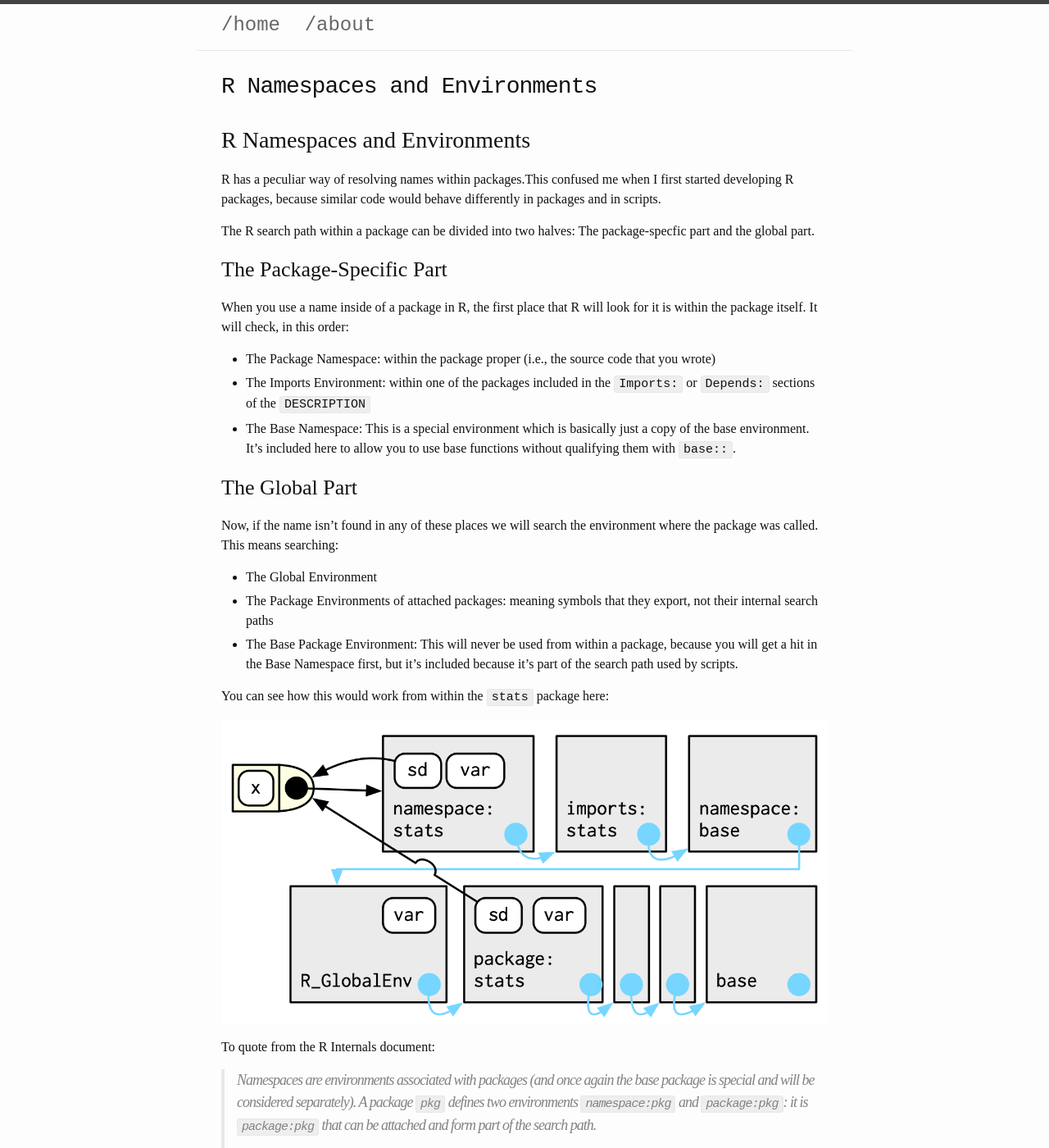
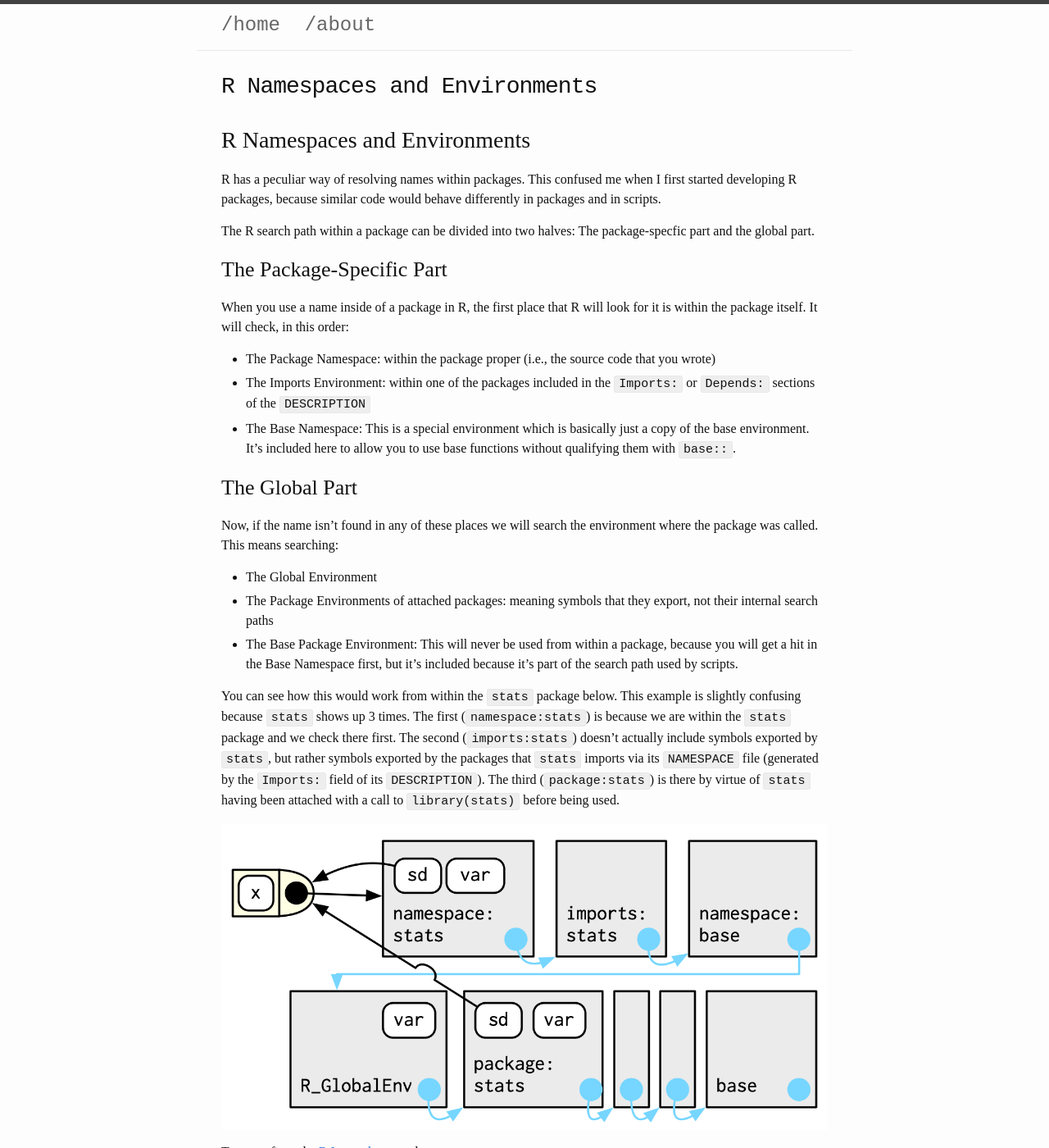
Before and after one commit to mattsteadman/mattsteadman.github.io, a Jekyll site: the page built from _posts/2022-05-21-r-namespaces-and-environments.md, in a window 1280 px wide and 1400 px high. Shown: the whole window at 82% size. Built offline with Jekyll 4.4.1, drawn with Linux system fonts in a browser that asks for light colours; some of the changed text lies outside the part shown.

Commit message:
Update r

```diff
--- a/_posts/2022-05-21-r-namespaces-and-environments.md
+++ b/_posts/2022-05-21-r-namespaces-and-environments.md
@@ -9,7 +9,7 @@ description: "How does name resolution work in R?"
 
 # R Namespaces and Environments
 
-R has a peculiar way of resolving names within packages.This confused me when I first started developing R packages, because similar code would behave differently in packages and in scripts.
+R has a peculiar way of resolving names within packages. This confused me when I first started developing R packages, because similar code would behave differently in packages and in scripts.
 
 The R search path within a package can be divided into two halves: The package-specfic part and the global part.
 
@@ -27,11 +27,11 @@ Now, if the name isn't found in any of these places we will search the environme
 - The Package Environments of attached packages: meaning symbols that they export, not their internal search paths
 - The Base Package Environment: This will never be used from within a package, because you will get a hit in the Base Namespace first, but it's included because it's part of the search path used by scripts.
 
-You can see how this would work from within the `stats` package here:
+You can see how this would work from within the `stats` package below. This example is slightly confusing because `stats` shows up 3 times. The first (`namespace:stats`) is because we are within the `stats` package and we check there first. The second (`imports:stats`) doesn't actually include symbols exported by `stats`, but rather symbols exported by the packages that `stats` imports via its `NAMESPACE` file (generated by the `Imports:` field of its `DESCRIPTION`). The third (`package:stats`) is there by virtue of `stats` having been attached with a call to `library(stats)` before being used.
 
 ![R packages](/img/r-packages.png)
 
-To quote from the R Internals document:
+To quote from the [R Internals](https://cran.r-project.org/doc/manuals/r-release/R-ints.html) manual:
 > Namespaces are environments associated with packages (and once again the base package is special and will be considered separately). A package `pkg` defines two environments `namespace:pkg` and `package:pkg`: it is `package:pkg` that can be attached and form part of the search path.
 >
 > The objects defined by the R code in the package are symbols with bindings in the `namespace:pkg` environment. The `package:pkg` environment is populated by selected symbols from the `namespace:pkg` environment (the exports). The enclosure of this environment is an environment populated with the explicit imports from other namespaces, and the enclosure of *that* environment is the base namespace. (So the illusion of the imports being in the namespace environment is created via the environment tree.) The enclosure of the base namespace is the global environment, so the search from a package namespace goes via the (explicit and implicit) imports to the standard 'search path'.
```
